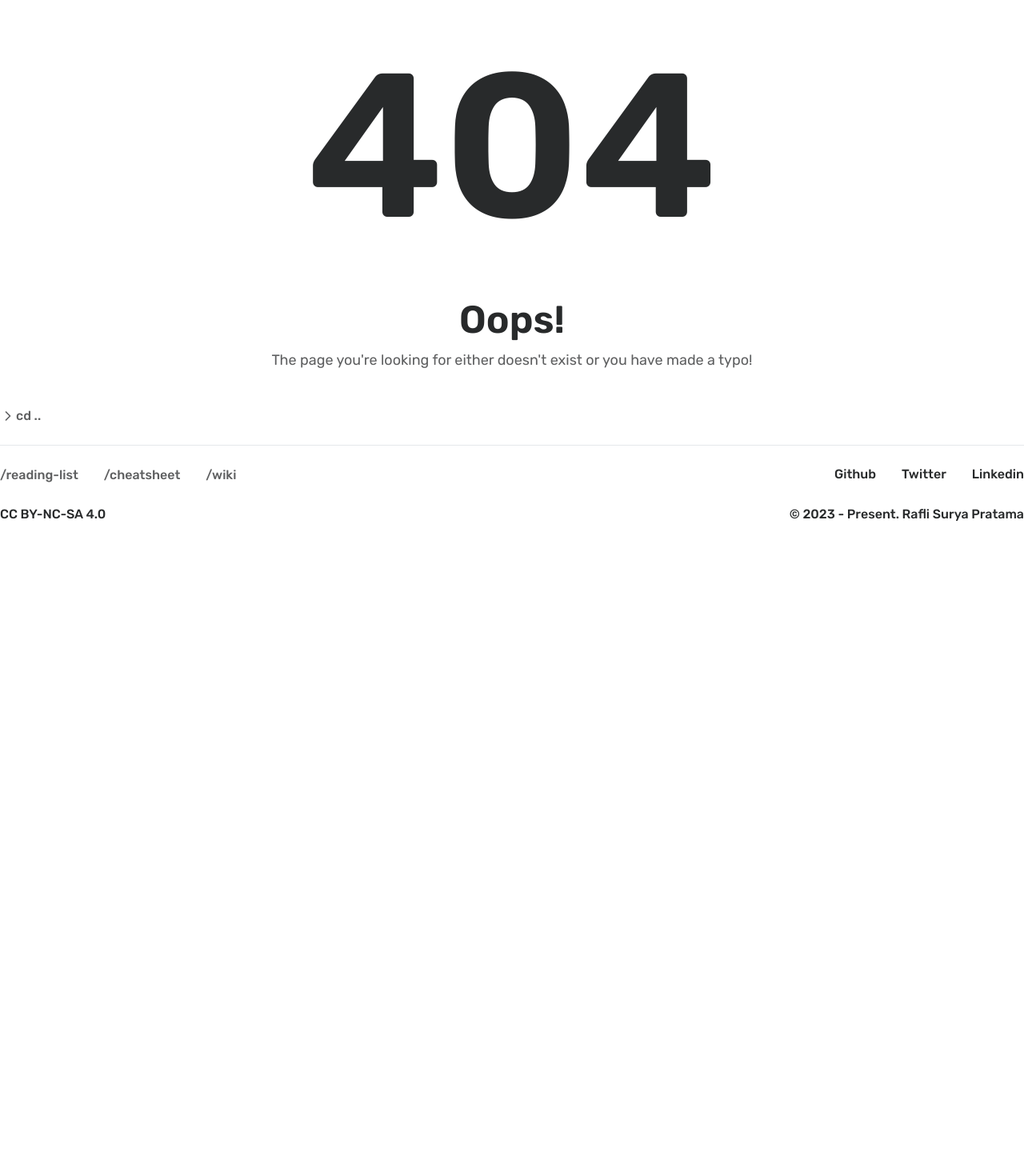
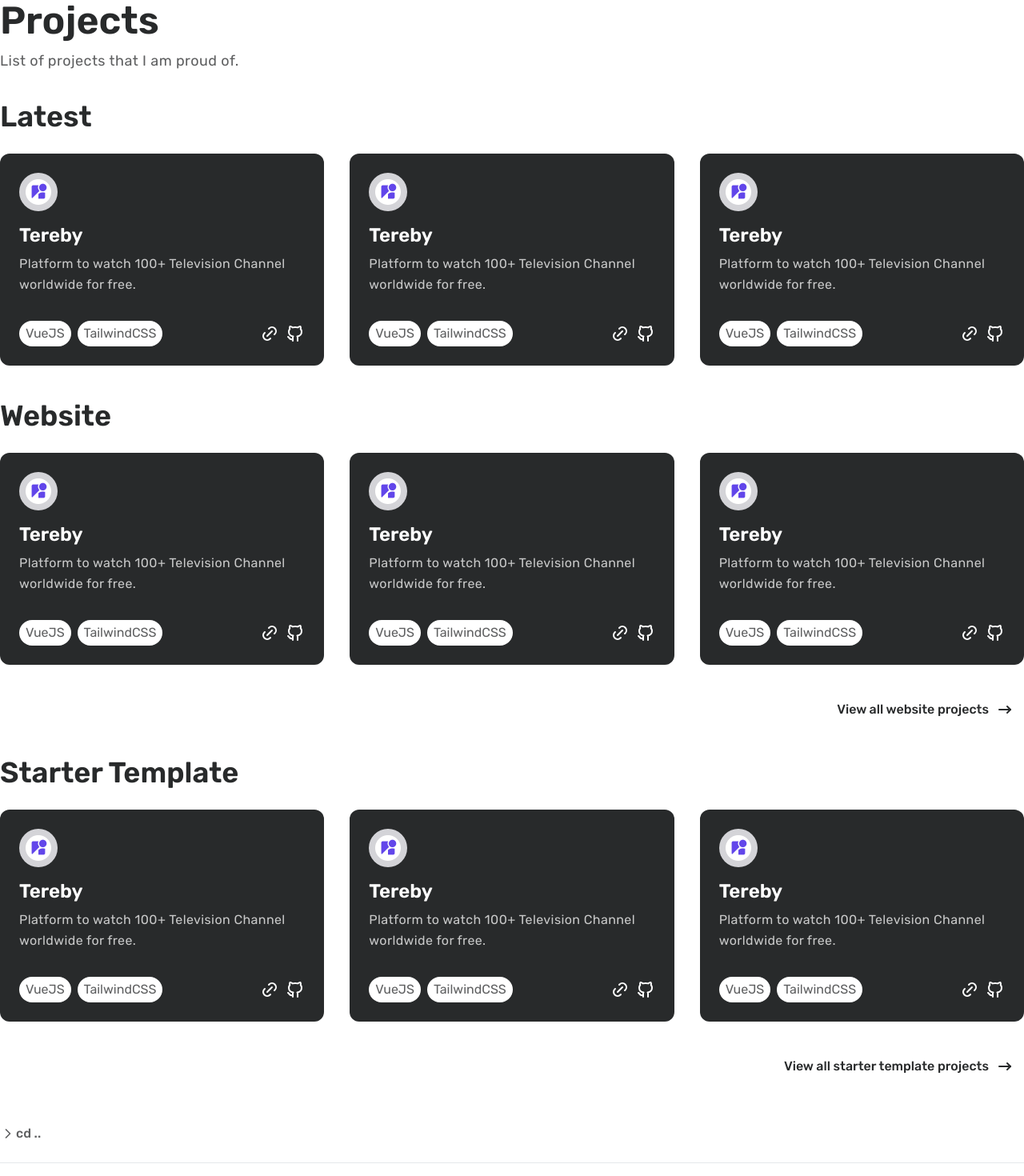
Before and after one commit to RSurya99/rsurya.works, a Next.js app: page /projects in a window 1280 px wide. Before the commit this address had no page. Shown: the part 140-1610 px from the top of the page at 80% size. Before the commit the page ends 821 px from the top, so only its background shows below. Built offline with nearby package versions, Linux system fonts and the light colour scheme.

Commit message:
feat: add projects page and projects detail page

```diff
--- a/src/components/Page/Footer.tsx
+++ b/src/components/Page/Footer.tsx
@@ -1,4 +1,4 @@
-import React from 'react'
+import React, { useEffect } from 'react'
 import Link from 'next/link'
 import { IconChevronRight } from '@tabler/icons-react'
 import { useRouter } from 'next/router'
@@ -11,13 +11,19 @@ const Footer = () => {
     path.pop()
     router.push(path.join('/') || '/')
   }
+  useEffect(() => {
+    console.log('router', router)
+  })
+  const smallWidthRoutes = ['/projects/[id]', '/blog/[id]']
   return (
     <footer className="max-w-screen-xl mx-auto pb-6 space-y-6">
       {router.pathname !== '/' && (
-        <button onClick={goBack} className='flex items-center font-medium text-primary/75 dark:text-slate-50/75 hover:text-primary hover:dark:text-slate-50 hover:underline transition-colors duration-300'>
-          <IconChevronRight size={20} />
-          <span>cd ..</span>
-        </button>
+        <div className={`w-full mx-auto${smallWidthRoutes.includes(router.pathname) ? ' max-w-5xl' : ''}`}>
+          <button onClick={goBack} className='flex items-center font-medium text-primary/75 dark:text-slate-50/75 hover:text-primary hover:dark:text-slate-50 hover:underline transition-colors duration-300'>
+            <IconChevronRight size={20} />
+            <span>cd ..</span>
+          </button>
+        </div>
       )}
       <hr className="bg-primary/50" />
       <div className="flex justify-between">
--- a/src/pages/index-beta.tsx
+++ b/src/pages/index-beta.tsx
@@ -79,7 +79,7 @@ export default function Home() {
           {[1, 2, 3, 4, 5, 6].map(el => (
             <div key={el} className="mb-2 bg-primary dark:bg-slate-50/90 p-6 space-y-2 rounded-xl hover:-translate-y-2.5 transition duration-500 cursor-pointer">
               <div className="inline-block p-2 rounded-full bg-zinc-300 dark:bg-zinc-700">
-                <Image src="/static/images/project/tereby.png" width={32} height={32} alt="Tereby Project" />
+                <Image src="/static/images/project/tereby/logo.png" width={32} height={32} alt="Tereby Project" />
               </div>
               <h4 className="text-2xl font-semibold text-white dark:text-primary leading-tight">Tereby</h4>
               <p className="text-white/75 dark:text-primary/75 tracking-wide leading-relaxed">Platform to watch 100+ Television Channel worldwide for free.</p>
--- /dev/null
+++ b/src/pages/projects/[id].tsx
@@ -0,0 +1,44 @@
+import { IconClockHour3 } from '@tabler/icons-react'
+import { IconBrandGithub } from '@tabler/icons-react'
+import { IconExternalLink } from '@tabler/icons-react'
+import { IconCalendar } from '@tabler/icons-react'
+import Image from 'next/image'
+import React from 'react'
+
+const about = () => {
+  return (
+    <section className='w-full max-w-5xl mx-auto py-12 space-y-8'>
+      <Image src='/static/images/project/tereby/preview.png' width={1024} height={728} alt='Project Preview' className='rounded-xl' />
+        <div className="flex items-center space-x-8 font-medium mb-4">
+          <a href="#" className='underline'>#Website</a>
+          <div className="flex items-center">
+            <IconCalendar className='mr-1.5' />
+            Feb 24, 2022
+          </div>
+          <div className="flex items-center">
+            <IconClockHour3 className='mr-1.5' />
+            6 min read
+          </div>
+          <a href='#' target='_blank' className="flex items-center underline">
+            <IconBrandGithub className='mr-1.5' />
+            Repository
+          </a>
+          <a href='#' target='_blank' className="flex items-center underline">
+            <IconExternalLink className='mr-1.5' />
+            Live site
+          </a>
+        </div>
+        <div className="space-y-4">
+          <h1 className="text-5xl font-semibold leading-tight">Tereby</h1>
+          <p className="text-lg tracking-wide leading-relaxed text-primary/75 dark:text-slate-50/75">
+          Praesent porttitor, urna sollicitudin auctor maximus, nisl mi hendrerit tellus, at aliquet leo sapien non quam. Ut quis vulputate diam, ac molestie augue. Duis placerat urna non magna placerat, sed interdum diam tempor. Maecenas pharetra rutrum mauris ac ultricies. Praesent non auctor tortor. Aenean eu commodo erat. Quisque a urna purus. Ut ultricies pellentesque felis eu ornare. Etiam ut ante eleifend metus laoreet bibendum ut ut sapien. Morbi placerat erat in erat hendrerit, ac vulputate est egestas. Aenean sit amet porta nunc. Vestibulum turpis ex, hendrerit eu auctor ac, maximus in massa. Mauris lobortis libero mauris, quis tincidunt lacus congue non. In ipsum nibh, lobortis id ex vitae, condimentum luctus ante. Sed malesuada sollicitudin enim quis euismod. Suspendisse mollis ornare libero nec interdum.
+          </p>
+          <p className="text-lg tracking-wide leading-relaxed text-primary/75 dark:text-slate-50/75">
+          Suspendisse potenti. Curabitur quis semper nunc. Phasellus urna nibh, fermentum sed dui eu, vulputate pharetra augue. Aliquam sed felis sed nibh pharetra dapibus. In sollicitudin a est vel dapibus. Aenean aliquet pulvinar tincidunt. Pellentesque congue risus tortor. Fusce lacinia luctus viverra.
+          </p>
+        </div>
+    </section>
+  )
+}
+
+export default about
--- /dev/null
+++ b/src/pages/projects/index.tsx
@@ -0,0 +1,102 @@
+import { IconBrandGithub } from '@tabler/icons-react'
+import { IconArrowNarrowRight } from '@tabler/icons-react'
+import { IconLink } from '@tabler/icons-react'
+import Image from 'next/image'
+import React from 'react'
+
+const projects = () => {
+  return (
+    <section className='w-full max-w-screen-xl mx-auto py-12 space-y-8'>
+      <div className="space-y-1.5">
+        <h1 className="text-5xl font-semibold leading-tight">Projects</h1>
+        <p className="text-lg tracking-wide leading-relaxed text-primary/75 dark:text-slate-50/75">List of projects that I am proud of.</p>
+      </div>
+      <div className="space-y-6">
+        <h2 className="text-4xl font-semibold leading-tight">Latest</h2>
+        <div className="grid grid-cols-3 gap-8">
+          {[1, 2, 3].map(el => (
+            <div key={el} className="mb-2 bg-primary dark:bg-slate-50/90 p-6 space-y-2 rounded-xl hover:-translate-y-2.5 transition duration-500 cursor-pointer">
+              <div className="inline-block p-2 rounded-full bg-zinc-300 dark:bg-zinc-700">
+                <Image src="/static/images/project/tereby/logo.png" width={32} height={32} alt="Tereby Project" />
+              </div>
+              <h4 className="text-2xl font-semibold text-white dark:text-primary leading-tight">Tereby</h4>
+              <p className="text-white/75 dark:text-primary/75 tracking-wide leading-relaxed">Platform to watch 100+ Television Channel worldwide for free.</p>
+              <div className="pt-6 flex items-center justify-between">
+                <div className="flex space-x-2">
+                  <div className="px-2 py-1 rounded-full bg-white dark:bg-primary text-primary/75 dark:text-slate-50/75">VueJS</div>
+                  <div className="px-2 py-1 rounded-full bg-white dark:bg-primary text-primary/75 dark:text-slate-50/75">TailwindCSS</div>
+                </div>
+                <div className="flex space-x-2 text-white dark:text-primary">
+                  <a href="#"><IconLink /></a>
+                  <a href="#"><IconBrandGithub /></a>
+                </div>
+              </div>
+            </div>
+          ))}
+        </div>
+      </div>
+      <div className="space-y-6">
+        <h2 className="text-4xl font-semibold leading-tight">Website</h2>
+        <div className="grid grid-cols-3 gap-8">
+          {[1, 2, 3].map(el => (
+            <div key={el} className="mb-2 bg-primary dark:bg-slate-50/90 p-6 space-y-2 rounded-xl hover:-translate-y-2.5 transition duration-500 cursor-pointer">
+              <div className="inline-block p-2 rounded-full bg-zinc-300 dark:bg-zinc-700">
+                <Image src="/static/images/project/tereby/logo.png" width={32} height={32} alt="Tereby Project" />
+              </div>
+              <h4 className="text-2xl font-semibold text-white dark:text-primary leading-tight">Tereby</h4>
+              <p className="text-white/75 dark:text-primary/75 tracking-wide leading-relaxed">Platform to watch 100+ Television Channel worldwide for free.</p>
+              <div className="pt-6 flex items-center justify-between">
+                <div className="flex space-x-2">
+                  <div className="px-2 py-1 rounded-full bg-white dark:bg-primary text-primary/75 dark:text-slate-50/75">VueJS</div>
+                  <div className="px-2 py-1 rounded-full bg-white dark:bg-primary text-primary/75 dark:text-slate-50/75">TailwindCSS</div>
+                </div>
+                <div className="flex space-x-2 text-white dark:text-primary">
+                  <a href="#"><IconLink /></a>
+                  <a href="#"><IconBrandGithub /></a>
+                </div>
+              </div>
+            </div>
+          ))}
+        </div>
+        <div className="w-full flex justify-end">
+          <button className="p-3 flex items-center font-medium hover:bg-zinc-100 hover:dark:bg-zinc-700 rounded-lg transition-colors duration-300">
+            View all website projects
+            <IconArrowNarrowRight className="ml-2" />
+          </button>
+        </div>
+      </div>
+      <div className="space-y-6">
+        <h2 className="text-4xl font-semibold leading-tight">Starter Template</h2>
+        <div className="grid grid-cols-3 gap-8">
+          {[1, 2, 3].map(el => (
+            <div key={el} className="mb-2 bg-primary dark:bg-slate-50/90 p-6 space-y-2 rounded-xl hover:-translate-y-2.5 transition duration-500 cursor-pointer">
+              <div className="inline-block p-2 rounded-full bg-zinc-300 dark:bg-zinc-700">
+                <Image src="/static/images/project/tereby/logo.png" width={32} height={32} alt="Tereby Project" />
+              </div>
+              <h4 className="text-2xl font-semibold text-white dark:text-primary leading-tight">Tereby</h4>
+              <p className="text-white/75 dark:text-primary/75 tracking-wide leading-relaxed">Platform to watch 100+ Television Channel worldwide for free.</p>
+              <div className="pt-6 flex items-center justify-between">
+                <div className="flex space-x-2">
+                  <div className="px-2 py-1 rounded-full bg-white dark:bg-primary text-primary/75 dark:text-slate-50/75">VueJS</div>
+                  <div className="px-2 py-1 rounded-full bg-white dark:bg-primary text-primary/75 dark:text-slate-50/75">TailwindCSS</div>
+                </div>
+                <div className="flex space-x-2 text-white dark:text-primary">
+                  <a href="#"><IconLink /></a>
+                  <a href="#"><IconBrandGithub /></a>
+                </div>
+              </div>
+            </div>
+          ))}
+        </div>
+        <div className="w-full flex justify-end">
+          <button className="p-3 flex items-center font-medium hover:bg-zinc-100 hover:dark:bg-zinc-700 rounded-lg transition-colors duration-300">
+            View all starter template projects
+            <IconArrowNarrowRight className="ml-2" />
+          </button>
+        </div>
+      </div>
+    </section>
+  )
+}
+
+export default projects
```
Also changed, not shown: public/static/images/project/tereby/logo.png (renamed from public/static/images/project/tereby.png), public/static/images/project/tereby/preview.png (added).
